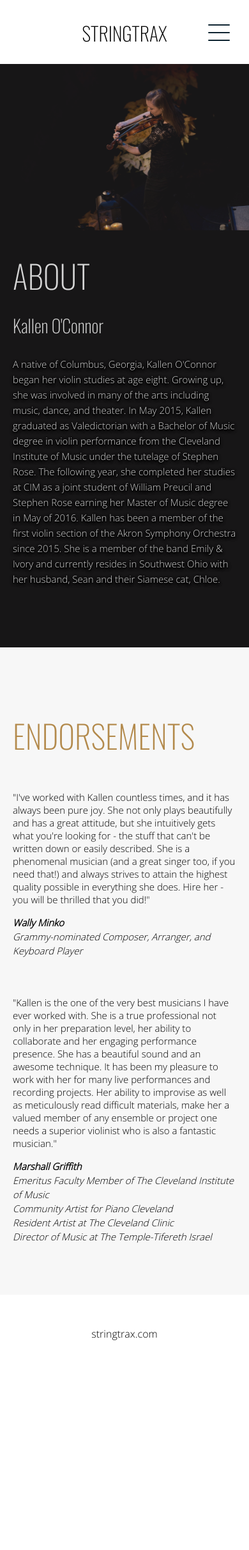
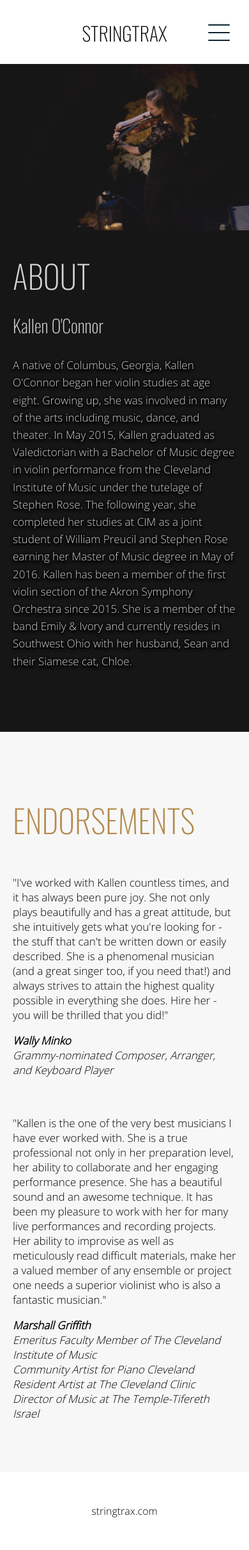
Before and after one commit to kallenoconnor/StringTrax, a Jekyll site: the page built from about.html, in a window 390 px wide. Shown: the whole page at 64% size. Built offline with Jekyll 4.4.1, drawn with Linux system fonts in a browser that asks for light colours; before the commit the page ends 2146 px from its top, so only the background shows below that.

Commit message:
Font sizing changes on Media Query

```diff
--- a/css/about.scss
+++ b/css/about.scss
@@ -91,8 +91,8 @@
         font-size: 50px;
     }
 
-    #About p, cite {
-        font-size: 15px;
+    #About p, cite, #testimonials p {
+        font-size: 17px;
     }
 
 }
```
